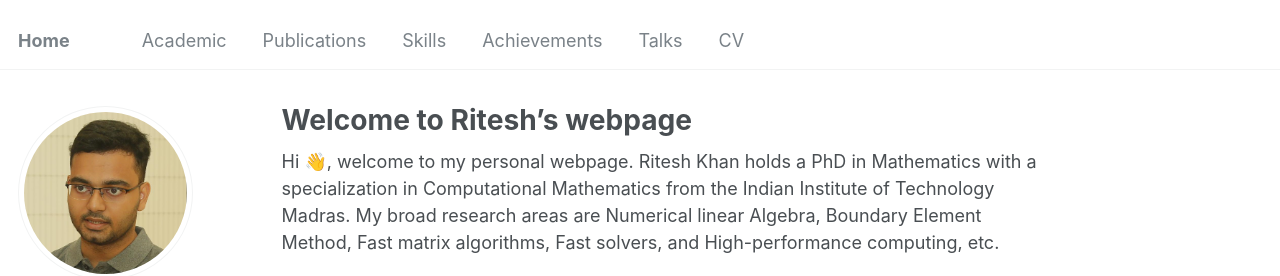
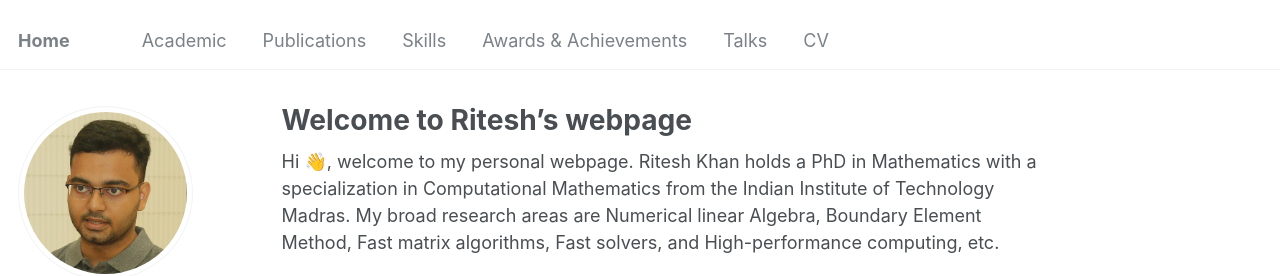
Before and after one commit to RiteshKhan/riteshkhan.github.io, a Jekyll site: the page built from _pages/about.md, in a window 1280 px wide. Shown: the top 276 px of the page. Built offline with Jekyll 4.4.1, drawn with Linux system fonts in a browser that asks for light colours; emoji names are drawn with the system emoji font; some web fonts are replaced.

Commit message:
added awards

```diff
--- a/_data/navigation.yml
+++ b/_data/navigation.yml
@@ -14,8 +14,8 @@ main:
   - title: "Skills"
     url: /skills/
 
-  - title: "Achievements"
-    url: /achievements/
+  - title: "Awards & Achievements"
+    url: /awards/
 
   - title: "Talks"
     url: /talks/
```
